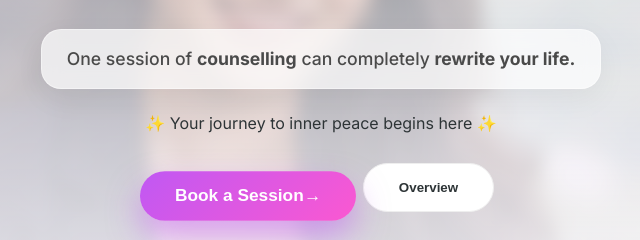
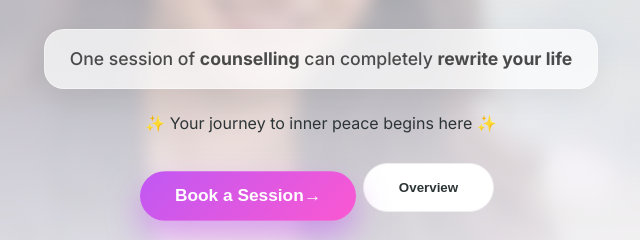
Before and after one commit to Priyanka-683/Holisticpreneur, a website: page index.html in a window 1280 px wide. Shown: the part 367-607 px from the top of the page, 319-959 px from the left. Drawn offline with nearby package versions, Linux system fonts and the light colour scheme; a web font is replaced by a local one.

Commit message:
first commit

```diff
--- a/index.html
+++ b/index.html
@@ -26,7 +26,7 @@
             </h1>
 
             <div class="glass-card description-box fade-in">
-                <p>One session of <b>counselling</b> can completely <b>rewrite your life.</b></p>
+                <p>One session of <b>counselling</b> can completely <b>rewrite your life</b></p>
             </div>
 
             <p class="journey-text fade-in">✨ Your journey to inner peace begins here ✨</p>
```
